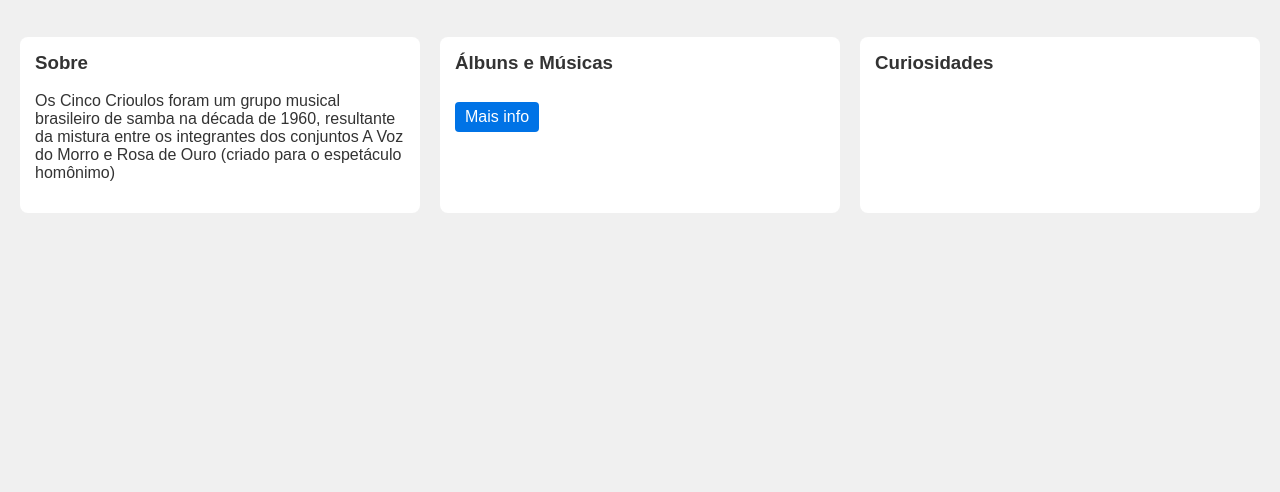
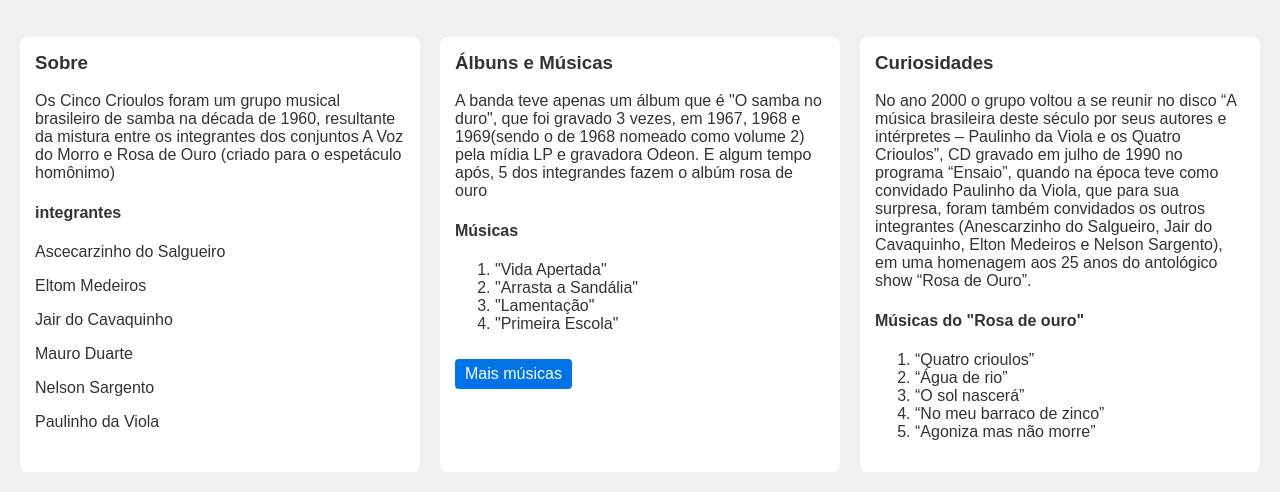
Before and after one commit to setti-ifpr/Os-5-crioulos-LAEC, a plain HTML site: page index.html in a window 1280 px wide. Shown: the part 1289-1781 px from the top of the page. Before the commit the page ends 1522 px from the top, so only its background shows below. Drawn offline with Linux system fonts and the light colour scheme.

Commit message:
falta pouco

```diff
--- a/CSS/style.css
+++ b/CSS/style.css
@@ -103,10 +103,15 @@ button {
     padding: 20px;
 }
 
+.videos > h2{
+    text-align: center;
+}
+
 .videos .video-container {
     display: flex;
     gap: 20px;
     flex-wrap: wrap;
+    justify-content: center;
 }
 
 .videos iframe {
--- a/index.html
+++ b/index.html
@@ -38,8 +38,8 @@
     <section class="videos">
         <h2>Vídeos</h2>
         <div class="video-container">
-            <iframe src="" frameborder="0" allowfullscreen></iframe>
-            <iframe src="" frameborder="0" allowfullscreen></iframe>
+            <iframe src="https://www.youtube.com/embed/watch?v=5JkQJGkgqss" frameborder="0" allowfullscreen></iframe>
+            <iframe src="http://www.youtube.com/embed/watch?v=c56hs1slLXo" frameborder="0" allowfullscreen></iframe>
         </div>
     </section>
 
@@ -48,15 +48,38 @@
         <div class="column sobre">
             <h3>Sobre</h3>
             <p>Os Cinco Crioulos foram um grupo musical brasileiro de samba na década de 1960, resultante da mistura entre os integrantes dos conjuntos A Voz do Morro e Rosa de Ouro (criado para o espetáculo homônimo)</p>
+            <h4>integrantes</h4>
+            <p>Ascecarzinho do Salgueiro</p>
+            <p>Eltom Medeiros</p>
+            <p>Jair do Cavaquinho</p>
+            <p>Mauro Duarte</p>
+            <p>Nelson Sargento</p>
+            <p>Paulinho da Viola</p>
         </div>
         <div class="column discos">
             <h3>Álbuns e Músicas</h3>
-            <p></p>
-            <a href="albuns-e-musicas.html" class="mais-info">Mais info</a>
+                <p>A banda teve apenas um álbum que é "O samba no duro", que foi gravado 3 vezes, em 1967, 1968 e 1969(sendo o de 1968 nomeado como volume 2) pela mídia LP e gravadora Odeon. E algum tempo após, 5 dos integrandes fazem o albúm rosa de ouro</p>
+            <h4>Músicas</h4>
+                <ol>
+                    <li>"Vida Apertada"</li>
+                    <li>"Arrasta a Sandália"</li>
+                    <li>"Lamentação"</li>
+                    <li>"Primeira Escola"</li>
+                </ol>
+
+            <a href="albuns-e-musicas.html" class="mais-info">Mais músicas</a>
         </div>
         <div class="column curiosidades">
             <h3>Curiosidades</h3>
-            <p></p>
+            <p>No ano 2000 o grupo voltou a se reunir no disco “A música brasileira deste século por seus autores e intérpretes – Paulinho da Viola e os Quatro Crioulos”, CD gravado em julho de 1990 no programa “Ensaio”, quando na época teve como convidado Paulinho da Viola, que para sua surpresa, foram também convidados os outros integrantes (Anescarzinho do Salgueiro, Jair do Cavaquinho, Elton Medeiros e Nelson Sargento), em uma homenagem aos 25 anos do antológico show “Rosa de Ouro”.</p>
+            <h4>Músicas do "Rosa de ouro"</h4>
+            <ol>
+                <li>“Quatro crioulos”</li>
+                <li>“Água de rio”</li>
+                <li>“O sol nascerá”</li>
+                <li>“No meu barraco de zinco” </li>
+                <li>“Agoniza mas não morre”</li>
+            </ol>
         </div>
     </section>
 
```
